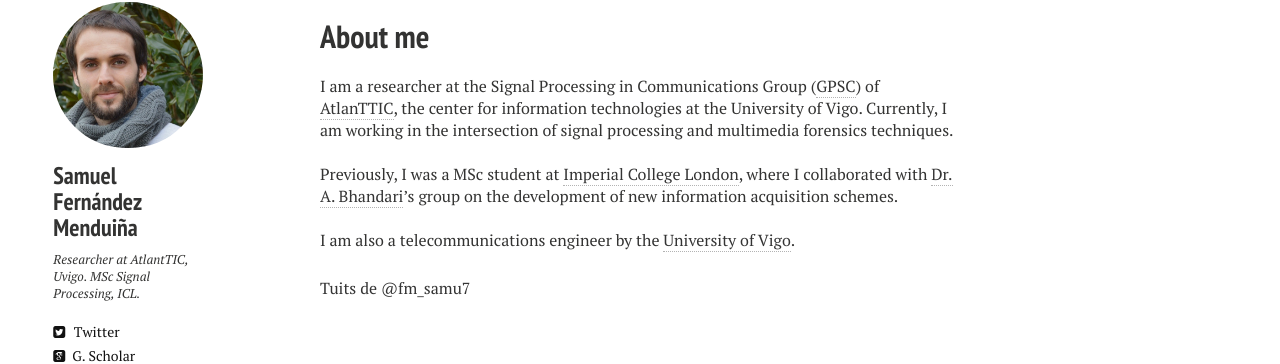
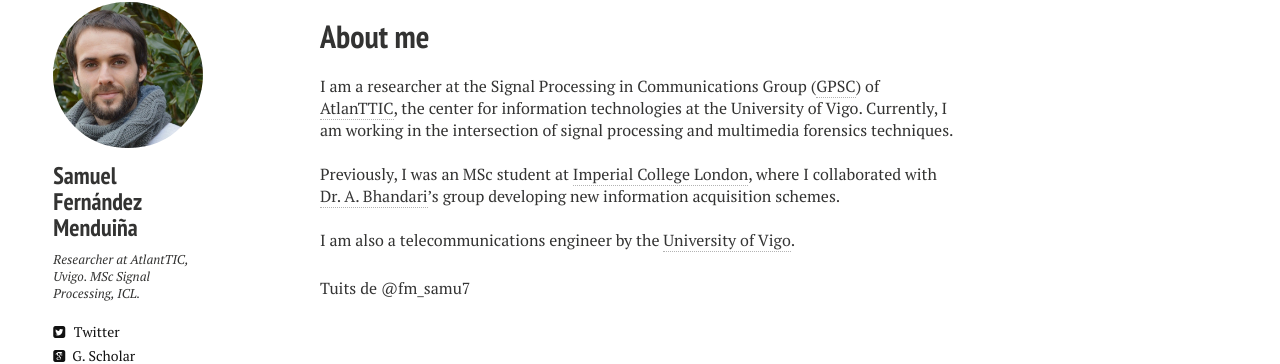
Before and after one commit to sf219/sfweb, a Jekyll site: the page built from index.md, in a window 1280 px wide. Shown: the part 346-710 px from the top of the page. Built offline with Jekyll 4.4.1, drawn with Linux system fonts in a browser that asks for light colours; nearby versions of some CDN libraries; comment, search, counter and statistics services are not loaded.

Commit message:
Update index.md

```diff
--- a/index.md
+++ b/index.md
@@ -10,8 +10,8 @@ image:
 I am a researcher at the Signal Processing in Communications Group (<a href="http://gpsc.uvigo.es/es" target="_blank">GPSC</a>) of <a href="https://atlanttic.uvigo.es/" target="_blank">AtlanTTIC</a>, the center for information technologies at the University of Vigo. Currently, I am working in the intersection of signal processing and multimedia forensics techniques.
 
 <br />
-Previously, I was a MSc student at <a href="http://www.vision.ee.ethz.ch/index.en.html" target="_blank">Imperial College London</a>, where I collaborated with <a href="http://alumni.media.mit.edu/~ayush/" target="_blank">Dr. A. Bhandari</a>'s group
-on the development of new information acquisition schemes.
+Previously, I was an MSc student at <a href="http://www.vision.ee.ethz.ch/index.en.html" target="_blank">Imperial College London</a>, where I collaborated with <a href="http://alumni.media.mit.edu/~ayush/" target="_blank">Dr. A. Bhandari</a>'s group
+developing new information acquisition schemes.
 
 <br />
 I am also a telecommunications engineer by the <a href="https://www.uvigo.gal/" target="_blank">University of Vigo</a>.
```
